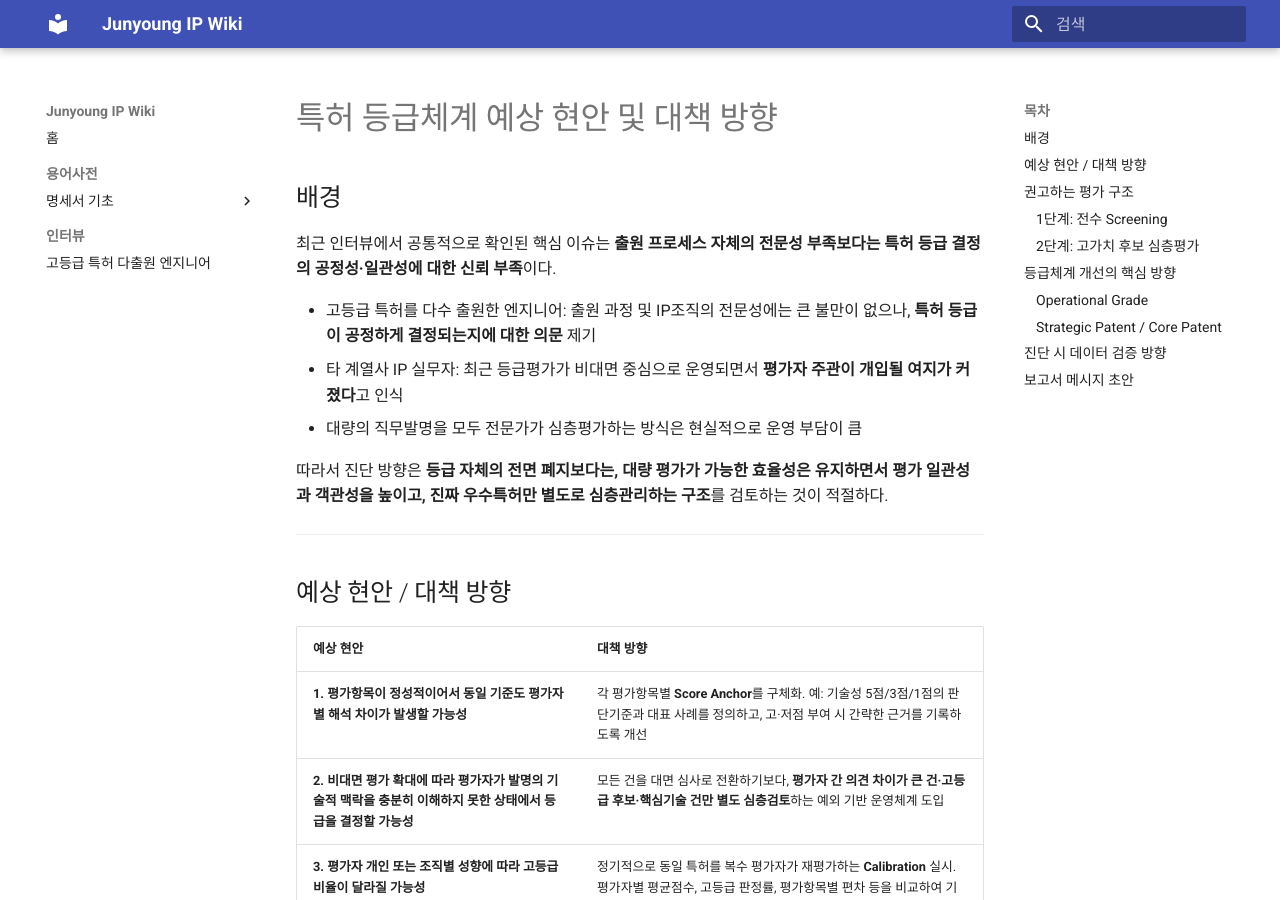
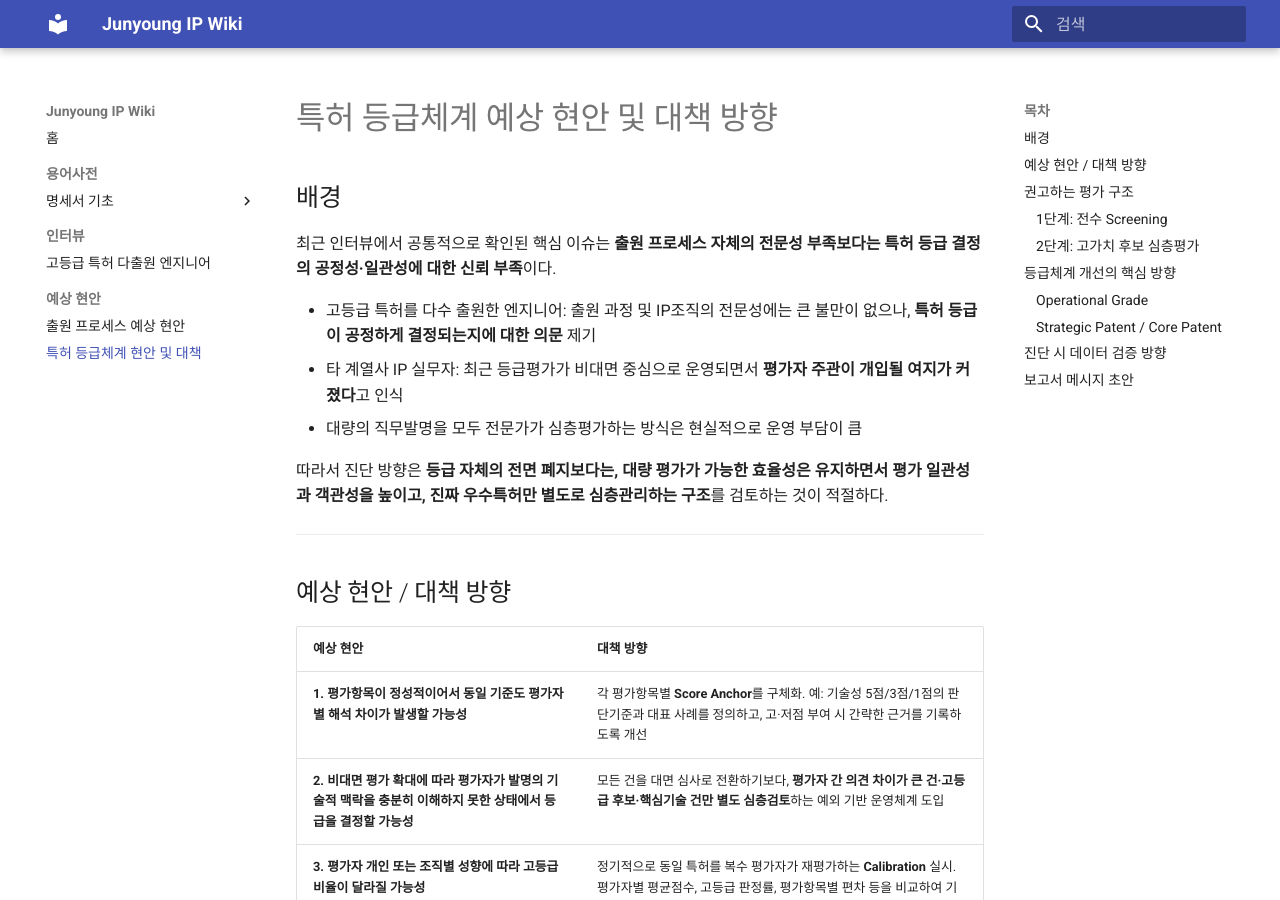
Before and after one commit to Seok-junyoung/IP-, an MkDocs documentation site: the page built from docs/audit/patent-grade-improvement.md, in a window 1280 px wide and 900 px high. Built offline with MkDocs 1.6.1 and Material for MkDocs 9.7.7, drawn with Linux system fonts in a browser that asks for light colours.

Commit message:
Add expected issues section to MkDocs navigation

```diff
--- a/mkdocs.yml
+++ b/mkdocs.yml
@@ -18,6 +18,9 @@ nav:
           - 명세서의 구성과 역할: glossary/specification-basics.md
   - 인터뷰:
       - 고등급 특허 다출원 엔지니어: interview/high-grade-patent-inventor-interview.md
+  - 예상 현안:
+      - 출원 프로세스 예상 현안: audit/expected-issues.md
+      - 특허 등급체계 현안 및 대책: audit/patent-grade-improvement.md
 
 plugins:
   - search:
```
